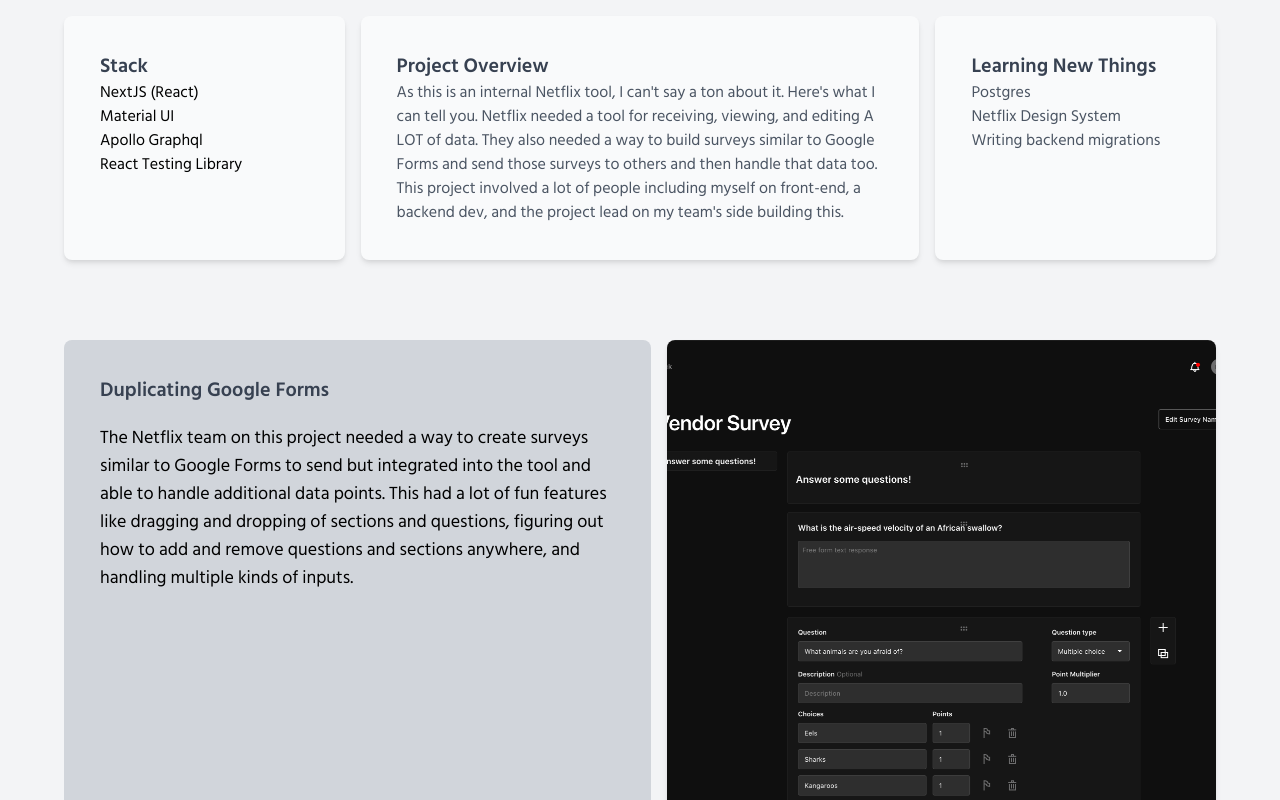
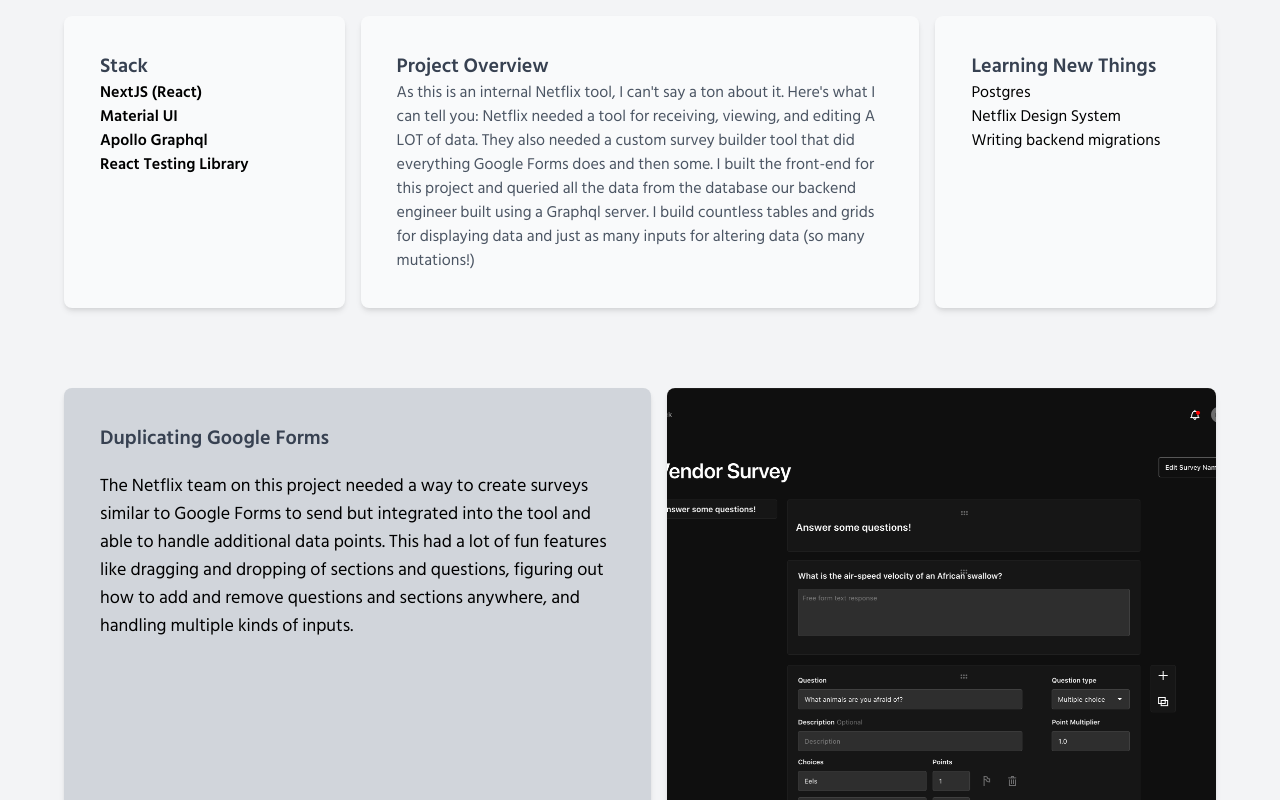
Before and after one commit to paigecwilley/paigecwilley.com, a Next.js app: page /work/netflix-internal-tool in a window 1280 px wide. Shown: the part 260-1060 px from the top of the page. Built offline with nearby package versions, Linux system fonts and the light colour scheme; what @tailwindcss/typography would draw is missing.

Commit message:
using components for job detail pages

```diff
--- a/pages/work/netflix-jobsite.js
+++ b/pages/work/netflix-jobsite.js
@@ -11,7 +11,7 @@
         <link rel="icon" href="/favicon.ico" />
       </Head>
 
-      <main className="flex flex-col justify-center items-center bg-gray-100 font-sans">
+      <main className="flex flex-col justify-center items-center bg-gray-100 font-sans pt-20 px-8">
         <section>
           <NFJobsDetail />
         </section>
--- /dev/null
+++ b/src/components/ProjectDetail/ImageRundown.js
@@ -0,0 +1,27 @@
+import React from "react";
+
+const ImageRundown = ({ imageSets }) => {
+  return (
+    <>
+      {imageSets.map((set) => (
+        <div
+          className={`flex mb-20 flex-col ${
+            set.orientation === "left" ? "lg:flex-row" : "lg:flex-row-reverse"
+          }`}
+        >
+          <div
+            className={`bg-gray-300 rounded-lg p-9 shadow-md ${
+              set.orientation === "left" ? "lg:mr-4" : "lg:ml-4"
+            } w-full mb-4 lg:mb-0 lg:${set.paragraphW}`}
+          >
+            <h3 className="mb-5 text-gray-700 font-semibold">{set.title}</h3>
+            <p>{set.paragraph}</p>
+          </div>
+          {set.imageSetup}
+        </div>
+      ))}
+    </>
+  );
+};
+
+export default ImageRundown;
--- a/src/components/ProjectDetail/NFInternal.js
+++ b/src/components/ProjectDetail/NFInternal.js
@@ -1,55 +1,7 @@
 import React, { useState } from "react";
-import Image from "next/image";
-
-const Rundown = () => {
-  return (
-    <>
-      <h3 className="text-gray-700 font-semibold">Project Overview</h3>
-      <body className="text-gray-600">
-        As this is an internal Netflix tool, I can't say a ton about it. Here's
-        what I can tell you. Netflix needed a tool for receiving, viewing, and
-        editing A LOT of data. They also needed a way to build surveys similar
-        to Google Forms and send those surveys to others and then handle that
-        data too. This project involved a lot of people including myself on
-        front-end, a backend dev, and the project lead on my team's side
-        building this.
-      </body>
-    </>
-  );
-};
-
-const Contribution = () => {
-  return (
-    <>
-      <h3>My contribution</h3>
-      <body>
-        Basically, I did the front-end for this project with some help from the
-        project lead, with whom I had some pair sessions. I queried all the data
-        from the database our backend engineer built. I built countless tables
-        and grids for displaying data and almost as many inputs for altering
-        data (so many mutations!). This was the most involved and extensive
-        project I've undertaken with Apollo Graphql. I created a couple search
-        features. I handled countless UI details.
-      </body>
-    </>
-  );
-};
-
-const ImageCreator = ({ imageUrl, width, minHeightOptional }) => {
-  return (
-    <div
-      className={`h-72 lg:h-96 rounded-lg relative shadow-md w-full lg:${width}`}
-      style={{ minHeight: minHeightOptional ? "auto" : "32rem" }}
-    >
-      <Image
-        src={imageUrl}
-        layout="fill"
-        objectFit="cover"
-        className="rounded-lg"
-      />
-    </div>
-  );
-};
+import Overview from "./Overview";
+import ImageRundown from "./ImageRundown";
+import ImageCreator from "./ProjectImageCreator";
 
 const imageSets = [
   {
@@ -83,7 +35,7 @@
   {
     title: "Writing a Diff Engine",
     paragraph:
-      "This is the part of the project I'm most proud of. Netflix wanted to compare similar sets of data over time. If the data for time B was different from time A, I highlighted how it was different by showing data that had changed, been added, or been removed from the previous snapshot. This involved comparing large sets of data to each other and manipulating the data in such a way that we could still see everything we needed. The different colors indicate items that have changed, been added, or been removed.",
+      "This is the part of the project I'm most proud of. Netflix wanted to compare similar sets of data over time. If the data for October was different from September, I highlighted how it was different by showing both October and September’s data and highlighting in the October data what had changed, been removed, or been added from the September data (the colored outlines in the image). This involved comparing large sets of data to each other and manipulating the data in such a way that we could still see everything we needed.",
     orientation: "left",
     paragraphW: "w-1/2",
     imageSetup: (
@@ -92,30 +44,6 @@
   },
 ];
 
-const ImageRundown = () => {
-  return (
-    <>
-      {imageSets.map((set) => (
-        <div
-          className={`flex mb-20 flex-col ${
-            set.orientation === "left" ? "lg:flex-row" : "lg:flex-row-reverse"
-          }`}
-        >
-          <div
-            className={`bg-gray-300 rounded-lg p-9 ${
-              set.orientation === "left" ? "lg:mr-4" : "lg:ml-4"
-            } w-full mb-4 lg:mb-0 lg:${set.paragraphW}`}
-          >
-            <h3 className="mb-5 text-gray-700 font-semibold">{set.title}</h3>
-            <p>{set.paragraph}</p>
-          </div>
-          {set.imageSetup}
-        </div>
-      ))}
-    </>
-  );
-};
-
 const stack = [
   "NextJS (React)",
   "Material UI",
@@ -123,38 +51,27 @@
   "React Testing Library",
 ];
 
-const Intro = () => {
-  return (
-    <div className="flex flex-col lg:flex-row mb-20">
-      <div className="w-full order-2 lg:order-1 lg:w-1/4 bg-gray-50 p-9 rounded-lg shadow-md mb-4 lg:mb-0 lg:mr-4">
-        <h3 className="text-gray-700 font-semibold">Stack</h3>
-        <ul>
-          {stack.map((stackItem) => (
-            <li key={stackItem}>{stackItem}</li>
-          ))}
-        </ul>
-      </div>
-      <div className="w-full order-1 lg:order-2 lg:w-1/2 bg-gray-50 p-9 rounded-lg shadow-md mb-4 lg:mb-0 lg:mr-4">
-        <Rundown />
-      </div>
-      <div className="w-full order-3 lg:w-1/4 bg-gray-50 bg-gray-50 p-9 rounded-lg shadow-md">
-        <h3 className="text-gray-700 font-semibold">Learning New Things</h3>
-        <ul>
-          <li className="text-gray-600">Postgres</li>
-          <li className="text-gray-600">Netflix Design System</li>
-          <li className="text-gray-600">Writing backend migrations</li>
-        </ul>
-      </div>
-    </div>
-  );
-};
-
 const NFInternal = () => {
   return (
     <div className="my-20 max-w-6xl">
-      <h2 className="font-semibold mb-20">Netflix Jobsite</h2>
-      <Intro />
-      <ImageRundown />
+      <h2 className="font-semibold mb-20">Netflix Internal Tool</h2>
+      <Overview
+        rundownText=" As this is an internal Netflix tool, I can't say a ton about it. Here's
+        what I can tell you: Netflix needed a tool for receiving, viewing, and
+        editing A LOT of data. They also needed a custom survey builder tool
+        that did everything Google Forms does and then some. I built the
+        front-end for this project and queried all the data from the database
+        our backend engineer built using a Graphql server. I build countless
+        tables and grids for displaying data and just as many inputs for
+        altering data (so many mutations!)"
+        stack={stack}
+        newThings={[
+          "Postgres",
+          "Netflix Design System",
+          "Writing backend migrations",
+        ]}
+      />
+      <ImageRundown imageSets={imageSets} />
     </div>
   );
 };
--- a/src/components/ProjectDetail/NFJobsDetail.js
+++ b/src/components/ProjectDetail/NFJobsDetail.js
@@ -1,22 +1,8 @@
 import React, { useState } from "react";
 import Image from "next/image";
-
-const Rundown = () => {
-  return (
-    <>
-      <h3 className="text-gray-400 font-semibold">Project Overview</h3>
-      <body className="text-gray-600">
-        The Netflix Jobsite has had multiple iterations and versions since
-        Underbelly first re-designed and developed it in 2017. For V2, Netflix
-        wanted to highlight their diversity and inclusion initiatives and make
-        it easier to hire for their various office locations. Working with a
-        designer, I created the blog (including the Contentful model), moved the
-        site from using a REST API to Graphql to query all content from
-        Contentful, and updated designs or added features to every page.
-      </body>
-    </>
-  );
-};
+import Overview from "./Overview";
+import ImageRundown from "./ImageRundown";
+import ImageCreator from "./ProjectImageCreator";
 
 const imageSets = [
   {
@@ -25,6 +11,8 @@
     paragraph:
       "V1 of the the jobs site didn't have a blog. For V2, Netflix knew they wanted to highlight the many experiences and people at Netflix with a blog. I created the content model for the blog in Contentful and created this page from the designs.",
     orientation: "left",
+    paragraphW: "w-1/3",
+    imageSetup: <ImageCreator imageUrl="/static/images/netflix_blog.png" />,
   },
   {
     image: "/static/images/netflix_grid.png",
@@ -32,6 +20,8 @@
     paragraph:
       "Creating this grid was my favorite part of this project. Based on the designs, each row could have one, two, or three items and each item could be any number of content or media elements with its own constraints and requirements. Architecting this from both a content-modeling standpoint in Contentful and then creating and rendering all the components for that content was a lot of fun for me and a very interesting exercise!",
     orientation: "right",
+    paragraphW: "w-1/2",
+    imageSetup: <ImageCreator imageUrl="/static/images/netflix_grid.png" />,
   },
   {
     image: "/static/images/netflix_jobs_teams.png",
@@ -39,58 +29,64 @@
     paragraph:
       "V1 of this project originally used the Contentful REST API. I started work on V2 using that API. Partway through the project, the team decided the complexities of working with the more complex content could benefit from using Graphql. I moved all the content-based pages over to Graphql, and it definitely made iterating on the new design faster and cleaner.",
     orientation: "left",
+    paragraphW: "w-1/3",
+    imageSetup: (
+      <ImageCreator imageUrl="/static/images/netflix_jobs_locations.png" />
+    ),
   },
 ];
 
-const ImageRundown = () => {
-  return (
-    <>
-      {imageSets.map((set) => (
-        <div
-          className={`flex mb-20 ${
-            set.orientation === "left" ? "flex-row" : "flex-row-reverse"
-          }`}
-        >
-          <div
-            className={`w-1/3 bg-green-100 rounded-lg p-9 ${
-              set.orientation === "left" ? "mr-4" : "ml-4"
-            }`}
-          >
-            <h3 className="mb-5">{set.title}</h3>
-            <p>{set.paragraph}</p>
-          </div>
-          <div />
-          <div
-            className="h-96 relative shadow-md"
-            style={{ width: "750px", height: "500px" }}
-          >
-            <Image src={set.image} layout="fill" objectFit="cover" />
-          </div>
-        </div>
-      ))}
-    </>
-  );
-};
+// const ImageRundown = () => {
+//   return (
+//     <>
+//       {imageSets.map((set) => (
+//         <div
+//           className={`flex mb-20 ${
+//             set.orientation === "left" ? "flex-row" : "flex-row-reverse"
+//           }`}
+//         >
+//           <div
+//             className={`w-1/3 bg-green-100 rounded-lg p-9 ${
+//               set.orientation === "left" ? "mr-4" : "ml-4"
+//             }`}
+//           >
+//             <h3 className="mb-5">{set.title}</h3>
+//             <p>{set.paragraph}</p>
+//           </div>
+//           <div />
+//           <div
+//             className="h-96 relative shadow-md"
+//             style={{ width: "750px", height: "500px" }}
+//           >
+//             <Image src={set.image} layout="fill" objectFit="cover" />
+//           </div>
+//         </div>
+//       ))}
+//     </>
+//   );
+// };
 
 const NFJobsDetail = () => {
   return (
     <div className="my-20 max-w-6xl">
       <h2 className="font-semibold mb-20">Netflix Jobsite</h2>
-      <div className="flex flex-row mb-20">
-        <div className=" w-1/3 bg-gray-50 p-9 rounded-lg shadow-md mr-4">
-          <h3 className="text-gray-400 font-semibold">Stack</h3>
-          <ul>
-            <li className="text-gray-600">NextJS (React)</li>
-            <li className="text-gray-600">Styled-Components</li>
-            <li className="text-gray-600">Apollo Graphql</li>
-            <li className="text-gray-600">Contentful</li>
-          </ul>
-        </div>
-        <div className="w-2/3 bg-gray-50 p-9 rounded-lg shadow-md">
-          <Rundown />
-        </div>
-      </div>
-      <ImageRundown />
+      <Overview
+        rundownText="The Netflix Jobsite has had multiple iterations and versions since
+        Underbelly first re-designed and developed it in 2017. For V2, Netflix
+        wanted to highlight their diversity and inclusion initiatives and make
+        it easier to hire for their various office locations. Working with a
+        designer, I created the blog (including the Contentful model), moved the
+        site from using a REST API to Graphql to query all content from
+        Contentful, and updated designs or added features to every page."
+        stack={[
+          "NextJS (React)",
+          "Styled-Components",
+          "Apollo Graphql",
+          "Contentful",
+        ]}
+        newThings={null}
+      />
+      <ImageRundown imageSets={imageSets} />
     </div>
   );
 };
--- /dev/null
+++ b/src/components/ProjectDetail/Overview.js
@@ -0,0 +1,46 @@
+import React from "react";
+
+const Rundown = ({ rundownText }) => {
+  return (
+    <>
+      <h3 className="text-gray-700 font-semibold">Project Overview</h3>
+      <div className="text-gray-600">{rundownText}</div>
+    </>
+  );
+};
+
+const Overview = ({ stack, rundownText, newThings }) => {
+  return (
+    <div className="flex flex-col lg:flex-row mb-20">
+      {stack ? (
+        <div className="w-full order-2 lg:order-1 lg:w-1/4 bg-gray-50 p-9 rounded-lg shadow-md mb-4 lg:mb-0 lg:mr-4">
+          <h3 className="text-gray-700 font-semibold">Stack</h3>
+          <ul>
+            {stack.map((stackItem) => (
+              <li className="font-semibold" key={stackItem}>
+                {stackItem}
+              </li>
+            ))}
+          </ul>
+        </div>
+      ) : null}
+      {rundownText ? (
+        <div className="w-full order-1 lg:order-2 lg:w-1/2 bg-gray-50 p-9 rounded-lg shadow-md mb-4 lg:mb-0 lg:mr-4">
+          <Rundown rundownText={rundownText} />
+        </div>
+      ) : null}
+      {newThings ? (
+        <div className="w-full order-3 lg:w-1/4 bg-gray-50 bg-gray-50 p-9 rounded-lg shadow-md">
+          <h3 className="text-gray-700 font-semibold">Learning New Things</h3>
+          <ul>
+            {newThings.map((newItem) => (
+              <li key={newItem}>{newItem}</li>
+            ))}
+          </ul>
+        </div>
+      ) : null}
+    </div>
+  );
+};
+
+export default Overview;
--- /dev/null
+++ b/src/components/ProjectDetail/ProjectImageCreator.js
@@ -0,0 +1,21 @@
+import React from "react";
+import Image from "next/image";
+
+const ImageCreator = ({ imageUrl, width, minHeightOptional }) => {
+  return (
+    <div
+      className={` rounded-lg relative shadow-md w-full lg:${width} ${
+        minHeightOptional ? "h-60 lg:h-96" : "h-96 lg:h-108"
+      }`}
+    >
+      <Image
+        src={imageUrl}
+        layout="fill"
+        objectFit="cover"
+        className="rounded-lg min-h-full"
+      />
+    </div>
+  );
+};
+
+export default ImageCreator;
--- a/tailwind.config.js
+++ b/tailwind.config.js
@@ -6,6 +6,12 @@
   theme: {
     fontFamily: {
       sans: ["HindSiliguri", ...defaultTheme.fontFamily.sans],
+    },
+    height: {
+      48: "12rem",
+      60: "15rem",
+      96: "24rem",
+      108: "32rem",
     },
     extend: {
       listStyleType: {
```
